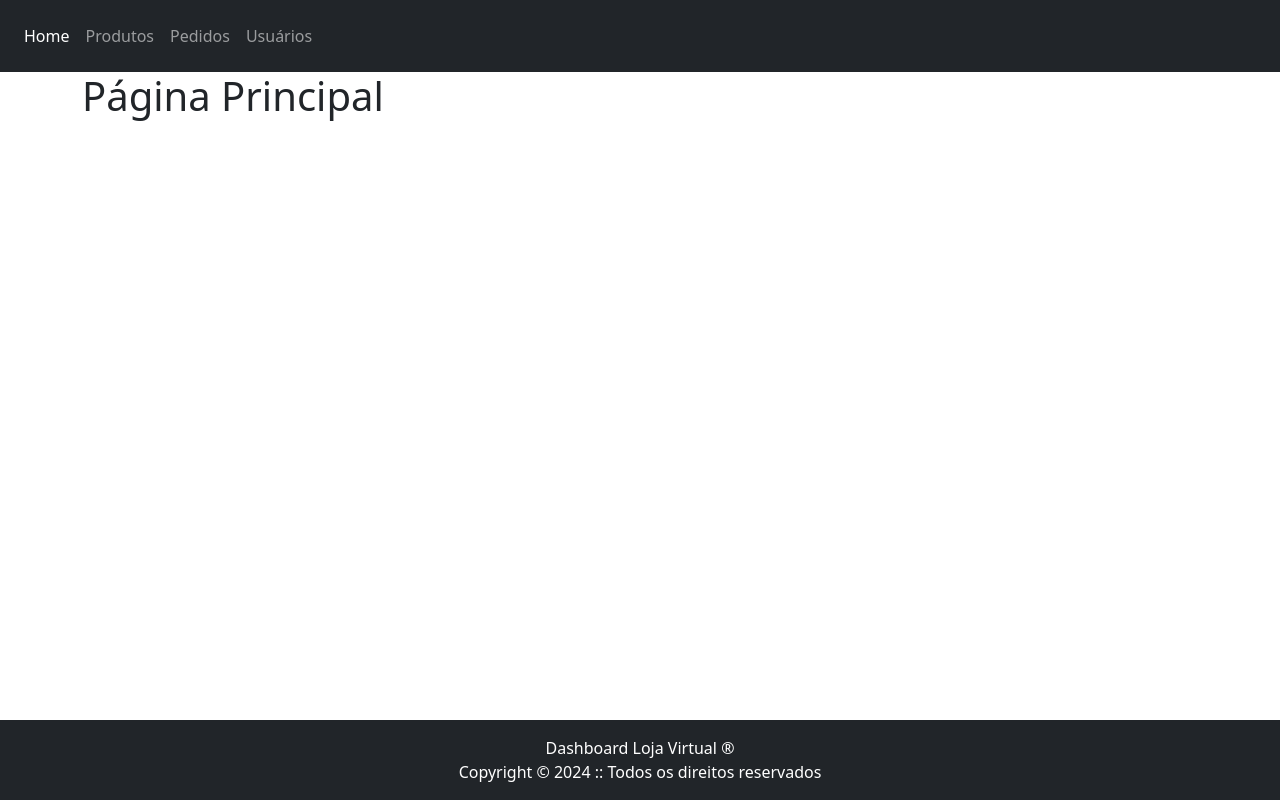
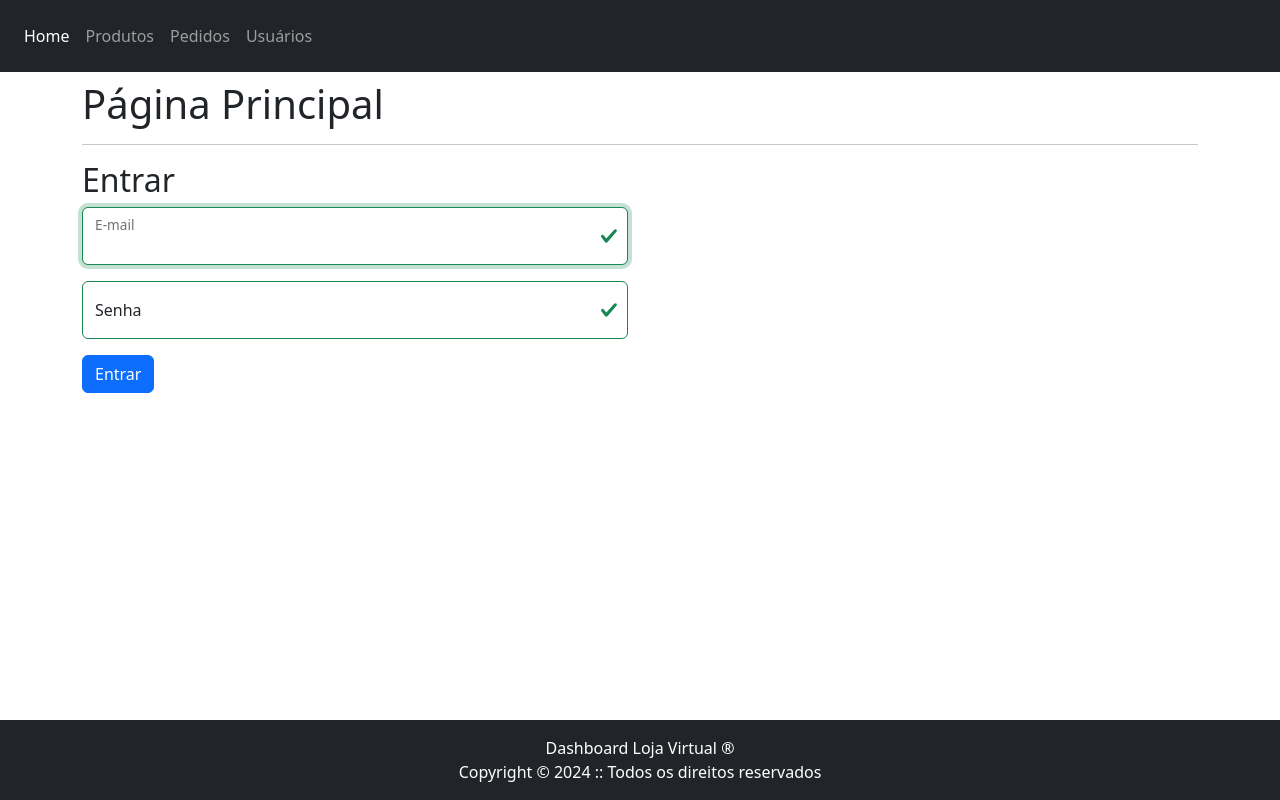
Before and after one commit to gabrielycarrari/LojaVirtual-dash-react, a React (Vite) app: page / in a window 1280 px wide. Built offline with nearby package versions, Linux system fonts and the light colour scheme.

Commit message:
✨ add login form

```diff
--- a/package.json
+++ b/package.json
@@ -13,6 +13,7 @@
     "axios": "^1.7.7",
     "cleave.js": "^1.6.0",
     "date-fns": "^4.1.0",
+    "jwt-decode": "^4.0.0",
     "react": "^18.3.1",
     "react-dom": "^18.3.1",
     "react-router-dom": "^6.26.2"
--- a/src/App.jsx
+++ b/src/App.jsx
@@ -7,6 +7,7 @@ import NotFound from "./NotFound";
 import Orders from "./Orders";
 import OrderDetails from "./OrderDetails";
 import EditProduct from "./EditProduct";
+import Authorization from "./Authorization";
 
 const App = () => {
     return (
@@ -14,11 +15,11 @@ const App = () => {
             <Routes>
                 <Route path="/" element={<Layout />}>
                     <Route index element={<Home />} />
-                    <Route path="/products" element={<Products />} />
-                    <Route path="/products/:id" element={<EditProduct />} />
-                    <Route path="/orders" element={<Orders />} />
-                    <Route path="/orders/:id" element={<OrderDetails />} />
-                    <Route path="/users" element={<Users/>} />
+                    <Route path="/products" element={<Authorization><Products /></Authorization>} />
+                    <Route path="/products/:id" element={<Authorization><EditProduct /></Authorization>} />
+                    <Route path="/orders" element={<Authorization><Orders /></Authorization>} />
+                    <Route path="/orders/:id" element={<Authorization><OrderDetails /></Authorization>} />
+                    <Route path="/users" element={<Authorization><Users/></Authorization>} />
                 </Route>
                 <Route path="*" element={<NotFound />} />
             </Routes>
--- /dev/null
+++ b/src/Authorization.jsx
@@ -0,0 +1,17 @@
+import PropTypes from 'prop-types';
+import { isAdmin } from './authService';
+import { Navigate } from 'react-router-dom';
+
+const Authorization = ({ children }) => {
+    if (isAdmin()) {
+        return children;
+    } else {
+        return <Navigate to="/" />
+    }
+};
+
+Authorization.propTypes = {
+    children: PropTypes.node.isRequired
+};
+
+export default Authorization;
--- a/src/Home.jsx
+++ b/src/Home.jsx
@@ -1,6 +1,49 @@
+import { useNavigate } from 'react-router-dom';
+import { useState } from 'react';
+import api from "./axiosApi";
+import LoginForm from "./LoginForm";
+import FormButtons from './FormButtons';
+import Loading from './Loading';
+import handleChange from './handleChange';
+import parseErrors from './parseErrors';
+import { login } from './authService';
+
 const Home = () => {
+    const [inputs, setInputs] = useState({});
+    const [errors, setErrors] = useState({});
+    const [loading, setLoading] = useState(false);
+    const navigate = useNavigate();
+
+    function handleSubmit(event) {
+        event.preventDefault();
+        setLoading(true);
+        if (login(inputs.email, inputs.senha)) {
+            navigate('/orders');
+        } else {
+            setErrors({ email: "E-mail ou senha inválidos" });
+        }
+        setLoading(false);
+    }
+
+    function localHandleChange(event) {
+        handleChange(event, inputs, setInputs);
+    }
+
     return (
-        <h1>Página Principal</h1>
+        <>
+            <h1 className='mt-2'>Página Principal</h1>
+            <hr />
+            <h2>Entrar</h2>
+            <form onSubmit={handleSubmit} noValidate autoComplete="off">
+                <LoginForm handleChange={localHandleChange} errors={errors} inputs={inputs} />
+                <div>
+                    <button type="submit" className="btn btn-primary">
+                        Entrar
+                    </button>
+                </div>
+            </form>
+            {loading && <Loading />}
+        </>
     )
 }
 
--- /dev/null
+++ b/src/LoginForm.jsx
@@ -0,0 +1,19 @@
+import FormInput from "./FormInput";
+
+const LoginForm = ({ handleChange, inputs, errors }) => {
+    return (
+        <>
+            <div className="row flex-column">
+                <div className="col-6 mb-3">
+                    <FormInput type="email" field="email" label="E-mail" onChange={handleChange} error={errors?.email} autofocus={true} value={inputs?.email} />
+                </div>
+                <div className="col-6 mb-3">
+                    <FormInput type="password" field="senha" label="Senha" onChange={handleChange} error={errors?.email} value={inputs?.senha} />
+                </div>
+            </div>
+        </>
+    );
+
+}
+
+export default LoginForm;
--- /dev/null
+++ b/src/authService.js
@@ -0,0 +1,50 @@
+import api from "./axiosApi";
+import * as jwt from "jwt-decode";
+
+export const login = async (email, senha) => {
+    let loggedIn = false;
+    await api
+        .post("auth/entrar", { "email": email, "senha": senha })
+        .then((response) => {
+            if (response.status === 200) {
+                if (response.data.token) {
+                    const jsonString = JSON.stringify(response.data.token);
+                    localStorage.setItem("token", jsonString);
+                    loggedIn = isAdmin();
+                }
+            } else {
+                console.log("Login error: " + response);
+            }
+        })
+        .catch((error) => {
+            console.log(error.message);
+        });
+    return loggedIn;
+};
+
+export const logout = () => {
+    localStorage.removeItem("token");
+};
+
+export const getToken = () => {
+    return JSON.parse(localStorage.getItem("token"));
+};
+
+export const isAdmin = () => {
+    const token = getToken();
+    if (token) {
+        const decoded = jwt(token);
+        return (decoded.perfil === 0);
+    } else {
+        return false;
+    }
+};
+
+export const authHeader = () => {
+    const token = getToken();
+    if (token) {
+        return { "x-access-token": token };
+    } else {
+        return {};
+    }
+};
--- a/src/axiosApi.js
+++ b/src/axiosApi.js
@@ -2,7 +2,7 @@
 import axios from 'axios';
 
 const api = axios.create({
-  baseURL: 'http://127.0.0.1:8000/admin/',
+  baseURL: 'http://127.0.0.1:8000/',
 });
 
 export default api;
```
Also changed, not shown: 1 other file (tests, documents, lock files or other folders).
